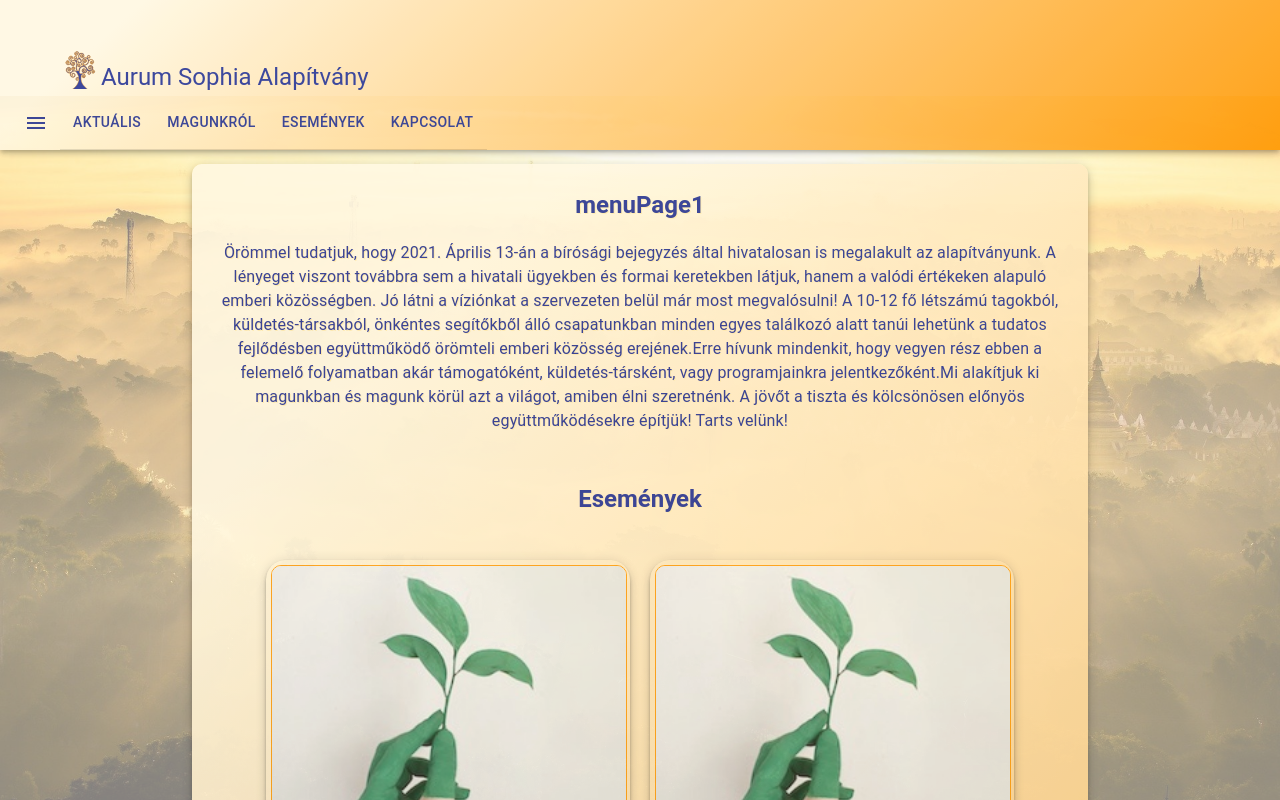
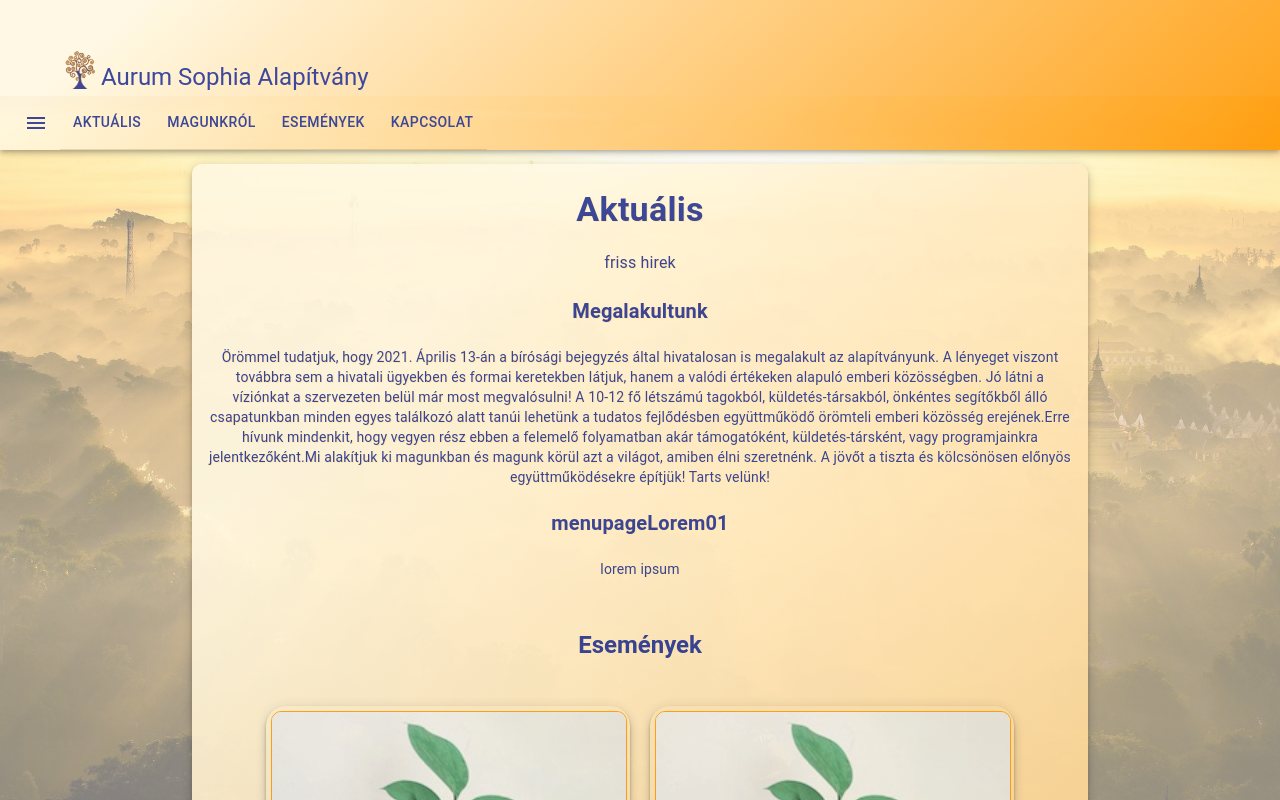
Before and after one commit to molitio/aurum-sophia, a React (Create React App) app in the folder aurum-sophia-frontend/: page /#/ in a window 1280 px wide. Shown: the top 800 px of the page. Built offline with nearby package versions, Linux system fonts and the light colour scheme.

Commit message:
added child component content

```diff
--- a/aurum-sophia-frontend/src/components/common/type/TPageContent.ts
+++ b/aurum-sophia-frontend/src/components/common/type/TPageContent.ts
@@ -1,3 +1,4 @@
+import { TComponentContent } from './TComponentContent';
 import { TMolitioId } from './TMolitioId';
 
 export type TPageContent = {
@@ -5,5 +6,6 @@ export type TPageContent = {
     title: string;
     textContent?: string;
     dateCreated?: string;
-    imagesUrl?: Map<TMolitioId, string>;
+    imagesUrl?: Map<string, string>;
+    componentContent?: Map<string, TComponentContent>;
 };
--- a/aurum-sophia-frontend/src/components/navigation/NavigationTopComponent.tsx
+++ b/aurum-sophia-frontend/src/components/navigation/NavigationTopComponent.tsx
@@ -83,7 +83,7 @@ export function NavigationTopComponent(): JSX.Element {
                                         onClick={toggleSidePanel}
                                     >
                                         <Icon>
-                                            {context.siteIconCollection.get('menu')?.fontIcon &&
+                                            {context.siteIconCollection.get('menu')?.fontIcon ||
                                                 SiteDefaultIcon.fontIcon}
                                         </Icon>
                                     </IconButton>
--- a/aurum-sophia-frontend/src/data/siteContentDataMock.json
+++ b/aurum-sophia-frontend/src/data/siteContentDataMock.json
@@ -1,10 +1,16 @@
 {
-    "contentCollection": [
+    "pageContentCollection": [
         [
             "actuals01",
             {
                 "molitioId": { "molitioTag": "actuals01" },
-                "title": "menuPage1",
+                "title": "Aktuális",
+                "textContent": "friss hirek",
+                "componentContent": [
+                    [
+                        "introduction",
+                        {
+                            "title": "Megalakultunk",
                             "textContent": "Örömmel tudatjuk, hogy 2021. Április 13-án a bírósági bejegyzés által hivatalosan is megalakult az alapítványunk. A lényeget viszont továbbra sem a hivatali ügyekben és formai keretekben látjuk, hanem a valódi értékeken alapuló emberi közösségben. Jó látni a víziónkat a szervezeten belül már most megvalósulni! A 10-12 fő létszámú tagokból, küldetés-társakból, önkéntes segítőkből álló csapatunkban minden egyes találkozó alatt tanúi lehetünk a tudatos fejlődésben együttműködő örömteli emberi közösség erejének.Erre hívunk mindenkit, hogy vegyen rész ebben a felemelő folyamatban akár támogatóként, küldetés-társként, vagy programjainkra jelentkezőként.Mi alakítjuk ki magunkban és magunk körül azt a világot, amiben élni szeretnénk. A jövőt a tiszta és kölcsönösen előnyös együttműködésekre építjük! Tarts velünk!",
                             "dateCreated": "2021-07-01"
                         }
@@ -12,10 +18,12 @@
                     [
                         "lorem01",
                         {
-                "molitioId": { "molitioTag": "lorem01" },
                             "title": "menupageLorem01",
                             "textContent": "lorem ipsum"
                         }
                     ]
                 ]
             }
+        ]
+    ]
+}
--- a/aurum-sophia-frontend/src/pages/ActualsPage.tsx
+++ b/aurum-sophia-frontend/src/pages/ActualsPage.tsx
@@ -4,7 +4,7 @@ import { EventsComponent } from '../components/events/EventsComponent';
 import { TPageContent } from '../components/common/type/TPageContent';
 import { AppContext } from '../services/siteDefaultsService';
 
-const COMPONENT_TAG = 'actuals01';
+const PAGE_TAG = 'actuals01';
 
 export function ActualsPage(): JSX.Element {
     console.log(`this is the actuals page`);
@@ -15,7 +15,7 @@ export function ActualsPage(): JSX.Element {
 
     useEffect(() => {
         console.log(`contextCollection: ${JSON.stringify(context.contentCollection)}`);
-        const content = context.contentCollection.get(COMPONENT_TAG);
+        const content = context.contentCollection.get(PAGE_TAG);
         console.log(`content: ${JSON.stringify(content)}`);
         setActualsContent(content);
     }, [context.contentCollection]);
@@ -63,7 +63,7 @@ export function ActualsPage(): JSX.Element {
             <main className={pageStyle.pageContent}>
                 <div className={pageStyle.actualsContent}>
                     <div className={pageStyle.actualsText}>
-                        <Typography variant="h5">
+                        <Typography variant="h4">
                             <b>{actualsContent && actualsContent.title}</b>
                         </Typography>
                         <br />
@@ -71,6 +71,21 @@ export function ActualsPage(): JSX.Element {
                             {actualsContent && actualsContent.textContent}
                         </Typography>
                         <br />
+
+                        {actualsContent?.componentContent &&
+                            Array.from([...actualsContent.componentContent]).map((content) => (
+                                <>
+                                    <Typography variant="h6">
+                                        <b>{content[1].title}</b>
+                                    </Typography>
+                                    <br />
+                                    <Typography variant="body2" component="p">
+                                        {content[1].textContent}
+                                    </Typography>
+
+                                    <br />
+                                </>
+                            ))}
                     </div>
                 </div>
                 <div className={pageStyle.memberContent}>
--- a/aurum-sophia-frontend/src/services/siteContentService.ts
+++ b/aurum-sophia-frontend/src/services/siteContentService.ts
@@ -2,7 +2,7 @@ import { TPageContent } from '../components/common/type/TPageContent';
 import * as siteContentDataMock from '../data/siteContentDataMock.json';
 
 const getMockDataCollection = (): Map<string, TPageContent> => {
-    const mockString = JSON.stringify(siteContentDataMock.contentCollection);
+    const mockString = JSON.stringify(siteContentDataMock.pageContentCollection);
     const mockDataCollection = new Map<string, TPageContent>(JSON.parse(mockString));
     return mockDataCollection;
 };
```
Also changed, not shown: aurum-sophia-frontend/src/components/common/type/TComponentContent.ts (added, +8 -0 lines). Lines whose indentation alone changed are shown as unchanged.
